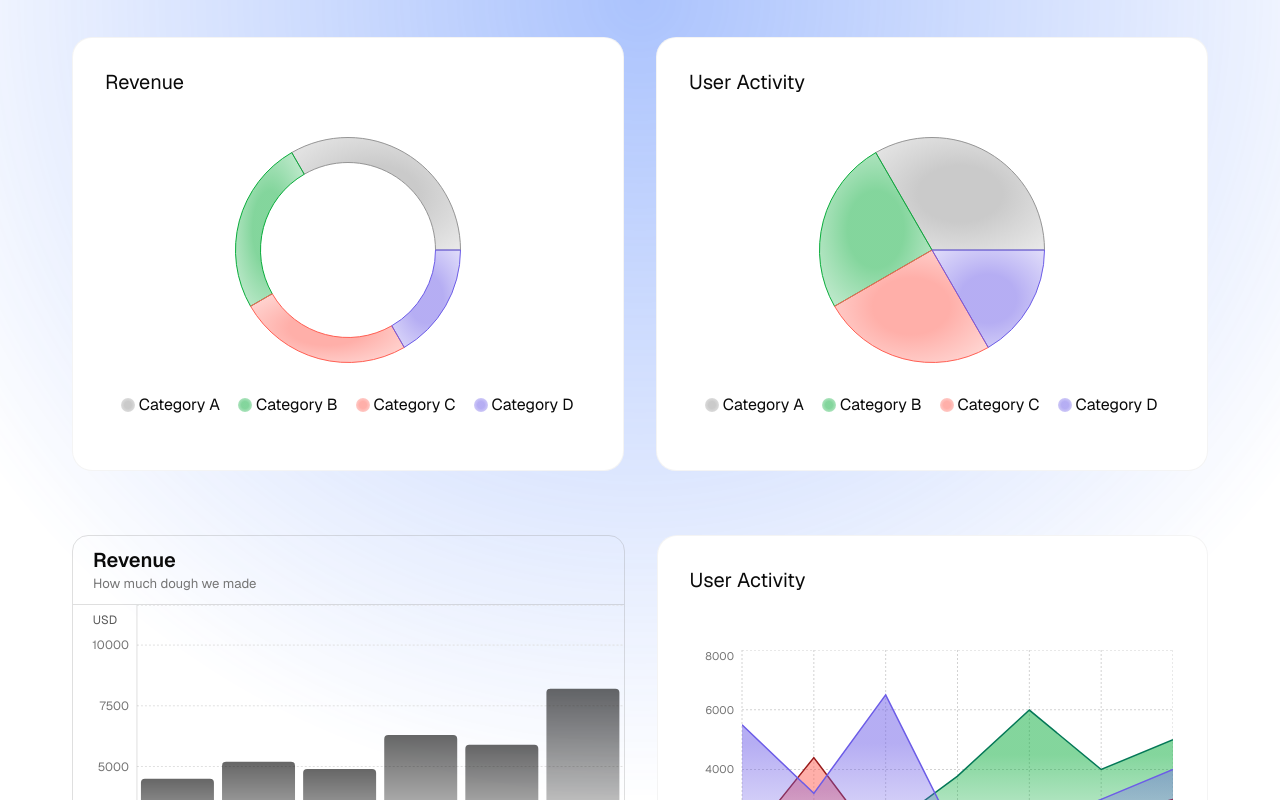
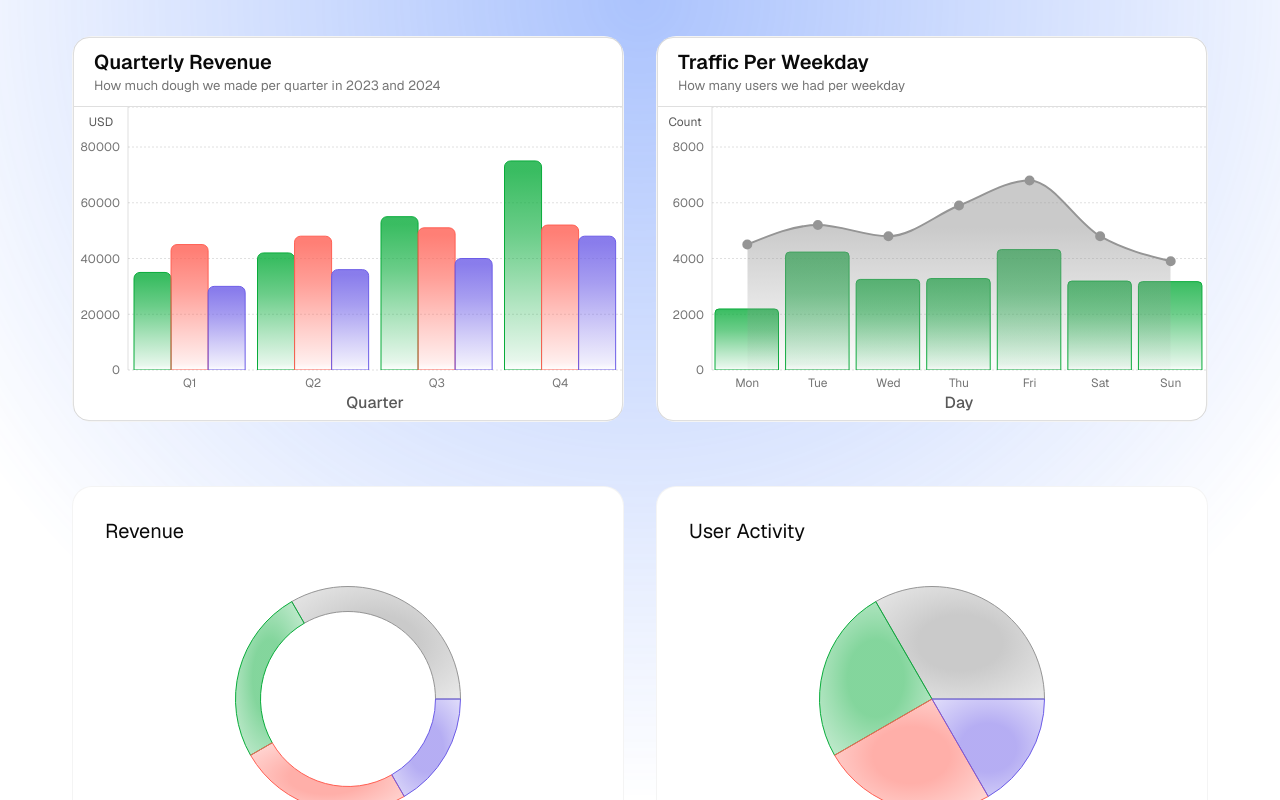
Before and after one commit to once-ui-system/nextjs-starter, a Next.js app: page / in a window 1280 px wide. Shown: the top 800 px of the page. Built offline with nearby package versions, Linux system fonts and the light colour scheme.

Commit message:
Enhance graph components with improved titles, descriptions, and layout adjustments

```diff
--- a/src/app/page.tsx
+++ b/src/app/page.tsx
@@ -46,6 +46,99 @@ export default function Home() {
                 Powerful, responsive charts with automatic theming support
               </Text>
             </Column>
+
+            <Row fill gap="32" mobileDirection="column">
+              {/* Bar Graph */}
+              <BarGraph
+                title="Revenue"
+                description="How much dough we made"
+                border="neutral-alpha-medium"
+                tooltipTitle="Revenue"
+                xAxisTitle="Month"
+                yAxisTitle="USD"
+                data={[
+                  { name: "Jan", value: 4500, startDate: "Jan", endDate: "January" },
+                  { name: "Feb", value: 5200, startDate: "Feb", endDate: "February" },
+                  { name: "Mar", value: 4900, startDate: "Mar", endDate: "March" },
+                  { name: "Apr", value: 6300, startDate: "Apr", endDate: "April" },
+                  { name: "May", value: 5900, startDate: "May", endDate: "May" },
+                  { name: "Jun", value: 8200, startDate: "Jun", endDate: "June" },
+                ]}
+              />
+
+              {/* Line Graph */}
+              <Column fillWidth>
+                <Column background="neutral-weak" fill direction="column" border="neutral-alpha-weak" radius="xl" gap="24">
+                  <LineGraph
+                    title="Page Visits Per Week"
+                    description="How many users visited our page"
+                    border="neutral-alpha-medium"
+                    xAxisTitle="Week"
+                    yAxisTitle="Users"
+                    value1="Desktop"
+                    value2="Mobile"
+                    value3="Tablet"
+                    data={[
+                      { name: "W1", value1: 2100, value2: 1400, value3: 5500 },
+                      { name: "W2", value1: 2200, value2: 4398, value3: 3200 },
+                      { name: "W3", value1: 2000, value2: 1200, value3: 6500 },
+                      { name: "W4", value1: 3780, value2: 1108, value3: 1700 },
+                      { name: "W5", value1: 5990, value2: 1800, value3: 2100 },
+                      { name: "W6", value1: 4000, value2: 2400, value3: 3000 },
+                      { name: "W7", value1: 5000, value2: 3000, value3: 4000 },
+                    ]}
+                  />
+                </Column>
+              </Column>
+            </Row>
+
+            <Row fillWidth gap="32" mobileDirection="column">
+              {/* Multi Bar Graph */}
+              <Column fillWidth>
+                <Column background="neutral-weak" fill direction="column" border="neutral-alpha-weak" radius="xl" gap="24">
+                  <MultiBarGraph
+                  border="neutral-alpha-medium"
+                  title="Quarterly Revenue"
+                description="How much dough we made per quarter in 2023 and 2024"
+                    data={[
+                      { name: "Q1", value1: 35000, value2: 45000, value3: 30000 },
+                      { name: "Q2", value1: 42000, value2: 48000, value3: 36000 },
+                      { name: "Q3", value1: 55000, value2: 51000, value3: 40000 },
+                      { name: "Q4", value1: 75000, value2: 52000, value3: 48000 },
+                    ]}
+                    xAxisTitle="Quarter"
+                    yAxisTitle="USD"
+                    barLabels={["2023", "2024", "Projected"]}
+                  />
+                </Column>
+              </Column>
+
+              {/* Line Bar Graph */}
+              <Column fillWidth>
+                <Column background="neutral-weak" fill direction="column" border="neutral-alpha-weak" radius="xl" gap="24">
+                  <LineBarGraph
+                  title="Traffic Per Weekday"
+                description="How many users we had per weekday"
+                    border="neutral-alpha-medium"
+                    lineColorVariant="info"
+                    showArea={true}
+                    xAxisTitle="Day"
+                    yAxisTitle="Count"
+                    lineName="Traffic"
+                    barName="Conversions"
+                    data={[
+                      { name: "Mon", lineValue: 4500, barValue: 2190 },
+                      { name: "Tue", lineValue: 5200, barValue: 4230 },
+                      { name: "Wed", lineValue: 4800, barValue: 3250 },
+                      { name: "Thu", lineValue: 5900, barValue: 3280 },
+                      { name: "Fri", lineValue: 6800, barValue: 4320 },
+                      { name: "Sat", lineValue: 4800, barValue: 3190 },
+                      { name: "Sun", lineValue: 3900, barValue: 3170 },
+                    ]}
+                  />
+                </Column>
+              </Column>
+            </Row>
 
             <Row fill gap="32" mobileDirection="column">
               {/* Bar Graph */}
--- a/src/once-ui/modules/data/BarGraph.tsx
+++ b/src/once-ui/modules/data/BarGraph.tsx
@@ -145,6 +145,7 @@ const BarGraph: React.FC<BarGraphProps> = ({
               dataKey={xAxisKey}
               axisLine={false}
               tickLine={false}
+              height={hideXAxisLabels || hideLabels ? 0 : 50}
               tick={hideXAxisLabels || hideLabels ? false : {
                 fill: "var(--neutral-on-background-weak)",
                 fontSize: 12,
@@ -152,7 +153,7 @@ const BarGraph: React.FC<BarGraphProps> = ({
 
               label={
                 xAxisTitle && !hideXAxisTitle && !hideAxisTitles
-                  ? { value: xAxisTitle, fontWeight: "500", position: 'bottom', offset: -20, fill: "var(--neutral-on-background-medium)" }
+                  ? { value: xAxisTitle, fontWeight: "500", position: 'bottom', offset: -23, fill: "var(--neutral-on-background-medium)" }
                   : undefined
               }
             />
--- a/src/once-ui/modules/data/LineBarGraph.tsx
+++ b/src/once-ui/modules/data/LineBarGraph.tsx
@@ -249,7 +249,7 @@ const LineBarGraph: React.FC<LineBarGraphProps> = ({
               dataKey={xAxisKey}
               axisLine={false}
               tickLine={false}
-              height={hideXAxisLabels ? 0 : 50}
+              height={hideXAxisLabels || hideLabels ? 0 : 50}
               tick={hideXAxisLabels || hideLabels ? false : {
                 fill: "var(--neutral-on-background-weak)",
                 fontSize: 12,
--- a/src/once-ui/modules/data/LineGraph.tsx
+++ b/src/once-ui/modules/data/LineGraph.tsx
@@ -11,7 +11,7 @@ import {
   TooltipProps,
 } from "recharts";
 import styles from "./LineGraph.module.scss";
-import { Flex, Heading } from "../../components";
+import { Flex, Column, Text } from "../../components";
 
 interface DataPoint {
   name: string | number | Date;
@@ -35,6 +35,7 @@ interface LineGraphProps extends React.ComponentProps<typeof Flex> {
    */
   blur?: boolean;
   title?: string;
+  description?: string;
   tooltipTitle?: string;
   value1?: string;
   value2?: string;
@@ -177,11 +178,11 @@ const LineGraph: React.FC<LineGraphProps> = ({
   blur = false,
   border,
   title,
+  description,
   value1,
   value2,
   value3,
   tooltipTitle,
-  radius,
   background,
   firstDashed = false,
   secondDashed = false,
@@ -205,7 +206,7 @@ const LineGraph: React.FC<LineGraphProps> = ({
     <Flex
       fill
       fillHeight
-      radius={radius}
+      radius="l"
       border={border}
       align="center"
       horizontal="center"
@@ -215,20 +216,28 @@ const LineGraph: React.FC<LineGraphProps> = ({
       className={blur ? styles.blur : undefined}
       {...flexProps}
     >
-      <Flex
-        borderBottom={border}
-        fillWidth
-        align="center"
-        vertical="center"
-        horizontal="center"
+      {title && (
+  <Column fillWidth borderBottom={border} horizontal="start" paddingX="20"
+  paddingY="12"
+  gap="4"
 >
-        <Heading padding="s">{title}</Heading>
-      </Flex>
-      <Flex fill padding={title ? "s" : "2"} className={styles.graph}>
+      {title && (
+                <Text variant="heading-strong-m">
+                  {title}
+                </Text>
+              )}
+              {description && (
+                <Text variant="label-default-s" onBackground="neutral-weak">
+                  {description}
+                </Text>
+              )}
+              </Column>
+            )}
+      <Flex fill className={styles.graph}>
         <ResponsiveContainer width="100%" height="100%">
           <AreaChart
             data={data}
-            margin={{ left: 10, bottom: 15 }}
+            margin={{ left: 0, bottom: 0, top: 0, right: 0 }}
           >
             <defs>
               <linearGradient id="colorValue1" x1="0" y1="0" x2="0" y2="1">
@@ -255,47 +264,43 @@ const LineGraph: React.FC<LineGraphProps> = ({
             />
             <XAxis
                           dataKey={xAxisKey}
-              stroke="var(--neutral-background-medium)"
+                          axisLine={false}
+                          tickLine={false}
+                          height={hideXAxisLabels || hideLabels ? 0 : 50}
+                          tick={hideXAxisLabels || hideLabels ? false : {
+                            fill: "var(--neutral-on-background-weak)",
+                            fontSize: 12,
+                          }}
+
+                          label={
+                            xAxisTitle && !hideXAxisTitle && !hideAxisTitles
+                              ? { value: xAxisTitle, fontWeight: "500", position: 'bottom', offset: -23, fill: "var(--neutral-on-background-medium)" }
+                              : undefined
+                          }
+                        />
+                        <YAxis
+                          allowDataOverflow
+                          axisLine={{
+                            stroke: "var(--neutral-alpha-medium)",
+                          }}
+                          tickLine={false}
+                          padding={{ top: 40 }}
                           tick={{
                             fill: "var(--neutral-on-background-weak)",
-                fontSize: 11,
+                            fontSize: 12,
                            }}
-              label={
-                xAxisTitle && !hideXAxisTitle && !hideAxisTitles
-                  ? { value: xAxisTitle, fontWeight: "500", position: 'bottom', offset: 0, fill: "var(--neutral-on-background-medium)" }
-                  : undefined
-              }
-              axisLine={false}
-              tickLine={false}
-              hide={hideXAxisLabels || hideLabels}
-              tickFormatter = {format => isTimeSeries ? moment(format).format(timeFormat) : format}
-              domain = {['auto', 'auto']}
-
-            />
-            <YAxis
-              stroke="var(--neutral-background-strong)"
-              tick={{
-                fill: "var(--neutral-on-background-weak)",
-                fontSize: 11,
-              }}
-              tickLine={false}
-              width={yAxisTitle ? 40 : 0}
+                          width={yAxisTitle ? 54 : 0}
                           label={
                             yAxisTitle && !hideYAxisTitle && !hideAxisTitles
                               ? {
                                   value: yAxisTitle,
-                      fontWeight: "500",
-                      angle: -90, // Rotate the label 90 degrees counter-clockwise
-                      position: 'left',
-                      dx: 5, // Move label to the left
-                      dy: -20, // Adjust vertical position
+                                  position: 'insideTop',
+                                  offset: 10,
+                                  fontSize: 12,
                                   fill: "var(--neutral-on-background-medium)"
                                 }
                               : undefined
                           }
-              axisLine={false}
-              hide={hideYAxisLabels || hideLabels}
-              domain={fixedYRange ? fixedYRange : undefined}
                         />
             <Tooltip
               content={
--- a/src/once-ui/modules/data/MultiBarGraph.tsx
+++ b/src/once-ui/modules/data/MultiBarGraph.tsx
@@ -107,10 +107,10 @@ const CustomTooltip = ({ active, payload, tooltipTitle, barLabels, isTimeSeries,
             {isTimeSeries ? moment(data.endDate || data.name).format(timeFormat) : (data.endDate?.toLocaleString() || data.name)}
             </Text>
         </Flex>
-        <Flex padding="s" direction="column">
+        <Flex padding="8" gap="4" direction="column">
           {payload.map((entry: any, index: number) => (
             <Text
-              variant="label-strong-s"
+              variant="label-default-s"
               key={`value-${index}`}
               onBackground="neutral-strong"
               style={{ color: entry.color }}
@@ -208,7 +208,7 @@ const MultiBarGraph: React.FC<MultiBarGraphProps> = ({
                           fontSize: 12,
                         }}
 
-                        height={hideXAxisLabels || hideLabels ? 0 : 40}
+                        height={hideXAxisLabels || hideLabels ? 0 : 50}
                         label={
                           xAxisTitle && !hideXAxisTitle && !hideAxisTitles
                             ? { value: xAxisTitle, fontWeight: "500", position: 'bottom', offset: -23, fill: "var(--neutral-on-background-medium)" }
```
Lines whose indentation alone changed are shown as unchanged.
